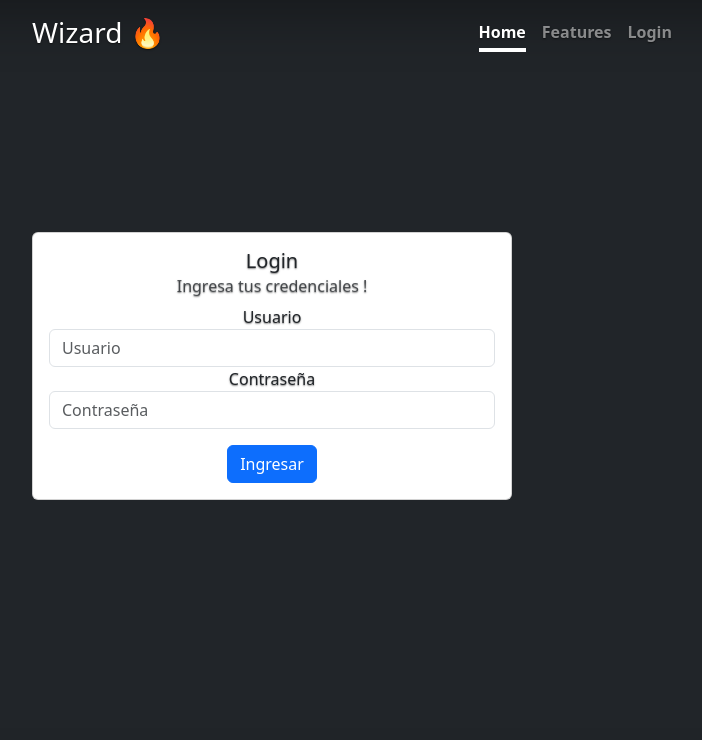
After one commit to BorisSMorales/modulo6_individuales, a Django app: page /login/ in a window 1280 px wide. The commit adds this page. Shown: the top 740 px of the page, without its empty margins (288-990 px from the left). Run offline with Django 4.2, Linux system fonts and the light colour scheme.

Commit message:
Carga Inicial

```diff
--- a/individual/form.py
+++ b/individual/form.py
@@ -13,3 +13,29 @@ class FormularioRegistro(forms.Form):
     apellido = forms.CharField(label='Apellido', max_length=100, required=True,
                             widget=forms.TextInput(attrs={'placeholder':'Ingrese su apellido', 'class':'form-control'}),
                             error_messages= {'required':'El asunto es obligatorio', 'max_lenght':'El asunto no debe tener mas de 100 caracteres'})
+
+class LoginForm(forms.Form):
+    username = forms.CharField(label='Usuario', required=True,
+                            max_length=50, min_length=5,
+                            error_messages={
+                                'required': 'El usuario es obligatorio',
+                                'max_length': 'El usuario no puede superar los 50 caracteres',
+                                'min_length': 'El usuario debe tener al menos 5 caracteres'
+                            },
+                            widget=forms.TextInput(attrs={
+                                'placeholder': 'Ingrese su usuario',
+                                'class': 'form-control'
+                            })
+                            )
+    password = forms.CharField(label='Contraseña', required=True,
+                            max_length=50, min_length=1,
+                            error_messages={
+                                'required': 'La contraseña es obligatoria',
+                                'max_length': 'La contraseña no puede superar los 50 caracteres',
+                                'min_length': 'La contraseña debe tener al menos 1 caracter'
+                            },
+                            widget=forms.PasswordInput(attrs={
+                                'placeholder': 'Ingrese su contraseña',
+                                'class': 'form-control'
+                            })
+                            )
--- a/individual/models.py
+++ b/individual/models.py
@@ -10,3 +10,8 @@ class Registromodel(models.Model):
 
     def __str__(self):
         return self.nombre
+
+    class Meta:
+            permissions = [
+                ('puede_ver_usuarios', 'Permiso para ver usuarios')
+            ]
--- a/individual/templates/base.html
+++ b/individual/templates/base.html
@@ -17,7 +17,12 @@
                 <nav class="nav nav-masthead justify-content-center float-md-end">
                     <a class="nav-link active" aria-current="page" href="{% url 'landing' %}">Home</a>
                     <a class="nav-link" href="#">Features</a>
+                    {% if user.is_authenticated %}
+                    <a class="nav-link" href="{% url 'logout' %}">Logout</a>
                     <a class="nav-link" href="{% url 'Usuarios' %}">Usuarios</a>
+                    {% else %}
+                    <a class="nav-link" href="{% url 'Login' %}">Login</a>
+                    {% endif %}
                 </nav>
             </div>
         </header>
--- a/individual/templates/landingpage.html
+++ b/individual/templates/landingpage.html
@@ -16,7 +16,11 @@
                 <h1>Wizard</h1>
                 <p class="lead">Lorem ipsum dolor sit amet, consectetur adipiscing elit, sed do eiusmod tempor incididunt ut labore et dolore magna aliqua. Ut enim ad minim veniam, quis nostrud exercitation ullamco laboris nisi ut aliquip ex ea commodo consequat.</p>
                 <p class="lead">
+                    {% if user.is_authenticated %}
+                    <h1> Bienvenido {{ user.first_name }} {{ user.last_name }} </h1>
+                    {% else %}
                     <a href="#" class="btn btn-lg btn-secondary fw-bold border-white bg-white" style="color:black">Learn more</a>
+                    {% endif %}
                 </p>
             </main>
         </section>
--- /dev/null
+++ b/individual/templates/registration/login.html
@@ -0,0 +1,35 @@
+{% extends 'base.html'%}
+{% load static %}
+
+{%block title%}<title>Inicio Sesión</title>{%endblock%}
+
+{% block content %}
+
+    <form method="post">
+    {% csrf_token %}
+    <div class="card" style="width: 30rem;">
+        <div class="card-body">
+        <h5 class="card-title">Login</h5>
+        <h6 class="card-subtitle mb-2 text-body-secondary">Ingresa tus credenciales !</h6>
+        <div class="form-group">
+            <label for="id_username">Usuario</label>
+            <input type="text" class="form-control" id="id_username" name="username" placeholder="Usuario" required>
+            {% comment %} {{ form.username }} {% endcomment %}
+        </div>
+        <div class="form-group">
+            <label for="id_password">Contraseña</label>
+            <input type="password" class="form-control" id="id_password" name="password" placeholder="Contraseña" required>
+            {% comment %} {{ form.password }} {% endcomment %}
+        </div>
+        {% if form.errors %}
+        <div class="alert alert-danger mt-3" role="alert">
+            <h4>Errores</h4>
+            {{ form.errors }}
+        </div>
+        {% endif %}
+        <button type="submit" class="btn btn-primary mt-3">Ingresar</button>
+        </div>
+    </div>
+    </form>
+
+{% endblock %}
--- a/individual/views.py
+++ b/individual/views.py
@@ -1,11 +1,14 @@
 from django.shortcuts import render
+import uuid
 
-from django.shortcuts import render
+from django.shortcuts import render, redirect
 from django.contrib.auth.models import User
 from django.views.generic import TemplateView, FormView
 from django.views import View
+from django.contrib.auth import authenticate, login
+from django.contrib.auth.mixins import LoginRequiredMixin, PermissionRequiredMixin
 
-from individual.form import FormularioRegistro
+from individual.form import FormularioRegistro, LoginForm
 from individual.models import Registromodel
 # Create your views here.
 
@@ -14,9 +17,7 @@ def landing(request):
 
 
 
-def user_list(request):
-    users = User.objects.exclude(is_superuser=True)
-    return render(request, 'usuarios.html', {'users': users})
+
 
 class FormularioRegistroView(TemplateView):
     template_name = 'formregistro.html'
@@ -50,3 +51,42 @@ class FormularioRegistroView(TemplateView):
         else:
             mensajes = { "enviado": False, "resultado": form.errors }
         return render(request, self.template_name, { "formulario": form, "mensajes": mensajes })
+
+
+class Ingreso(TemplateView):
+    template_name = 'registration/login.html'
+
+    def get(self, request, *args, **kwargs):
+        form = LoginForm()
+        return render(request, self.template_name, { "form": form })
+
+    def post(self, request, *args, **kwargs):
+        form = LoginForm(request.POST)
+        if form.is_valid():
+            username = form.cleaned_data['username']
+            password = form.cleaned_data['password']
+            user = authenticate(username=username, password=password)
+        if user is not None:
+            if user.is_active:
+                login(request, user)
+                return redirect('landing')
+            form.add_error('username', 'Credenciales incorrectas')
+            return render(request, self.template_name, { "form": form })
+        else:
+            return render(request, self.template_name, { "form": form })
+
+class AreaRestringidaView(PermissionRequiredMixin, LoginRequiredMixin, TemplateView):
+    template_name = 'usuarios.html'
+    permission_required = 'individual.puede_ver_usuarios'
+
+    def get_context_data(self, **kwargs):
+        context = super().get_context_data(**kwargs)
+        users = User.objects.exclude(is_superuser=True)
+        context['users'] = users
+        return context
+
+    def get(self, request, *args, **kwargs):
+        titulo = "Restringido"
+        if titulo is None:
+            return redirect('landing')
+        return super().get(request, *args, **kwargs)
--- a/individual2/settings.py
+++ b/individual2/settings.py
@@ -123,3 +123,9 @@ STATIC_URL = '/static/'
 # https://docs.djangoproject.com/en/4.2/ref/settings/#default-auto-field
 
 DEFAULT_AUTO_FIELD = 'django.db.models.BigAutoField'
+
+
+LOGIN_REDIRECT_URL = 'landing'
+LOGOUT_REDIRECT_URL = 'Login'
+LOGIN_URL = 'login'
+LOGOUT_URL = 'logout'
--- a/individual2/urls.py
+++ b/individual2/urls.py
@@ -17,11 +17,14 @@ Including another URLconf
 from django.contrib import admin
 from django.urls import path
 
-from individual.views import landing, user_list, FormularioRegistroView
+from individual.views import landing, FormularioRegistroView, Ingreso, AreaRestringidaView
+from django.contrib.auth.views import LoginView, LogoutView
 
 urlpatterns = [
     path('admin/', admin.site.urls),
     path('', landing, name='landing'),
-    path('usuarios/',user_list, name='Usuarios'),
-    path('formulario/',FormularioRegistroView.as_view(), name='Formulario')
+    path('usuarios/',AreaRestringidaView.as_view(), name='Usuarios'),
+    path('formulario/',FormularioRegistroView.as_view(), name='Formulario'),
+    path('login/',Ingreso.as_view(), name='Login'),
+    path('logout/', LogoutView.as_view(), name='logout')
 ]
```
Also changed, not shown: individual/migrations/0002_alter_registromodel_options.py (added).
